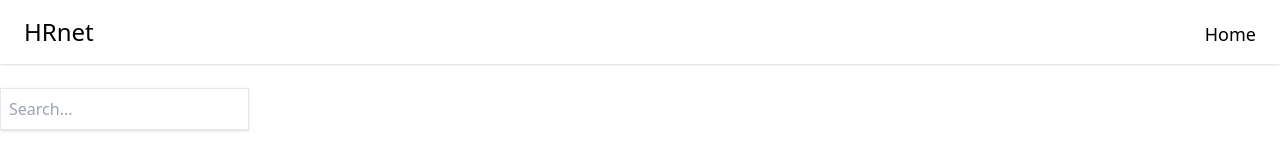
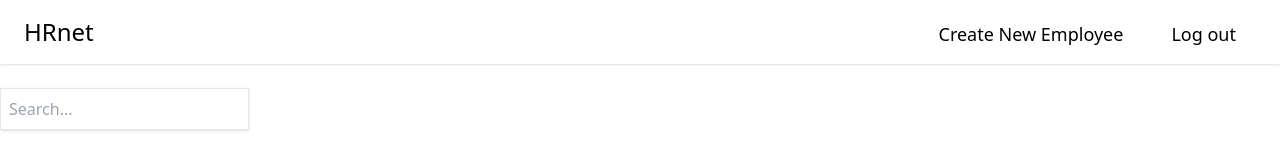
Before and after one commit to MichelD-dev/WealthHealth, a React (Vite) app: page /list in a window 1280 px wide. Shown: the top 152 px of the page. Built offline with nearby package versions, Linux system fonts and the light colour scheme; no server answers; the database is empty.

Commit message:
Création d'une page Signin/Signup

```diff
--- a/package.json
+++ b/package.json
@@ -13,6 +13,7 @@
   },
   "dependencies": {
     "@hookform/resolvers": "^2.9.11",
+    "@supabase/auth-ui-react": "^0.2.8",
     "@supabase/supabase-js": "^2.8.0",
     "@tanstack/match-sorter-utils": "^8.7.6",
     "@tanstack/react-table": "^8.7.9",
--- a/src/components/Navbar/index.tsx
+++ b/src/components/Navbar/index.tsx
@@ -1,7 +1,20 @@
-import {NavLink, useLocation} from 'react-router-dom'
+import supabase from '@/config/supabaseClient'
+import {NavLink, useLocation, useNavigate} from 'react-router-dom'
 
 const Navbar = () => {
   const {pathname} = useLocation()
+
+  const navigate = useNavigate()
+
+  supabase.auth.onAuthStateChange(async event => {
+    if (event !== 'SIGNED_OUT') {
+      navigate('/list')
+    } else {
+      navigate('/')
+    }
+  })
+
+  const signOut = async () => await supabase.auth.signOut()
 
   return (
     <>
@@ -14,23 +27,48 @@ const Navbar = () => {
             HRnet
           </a>
         </div>
-        <div>
-          {pathname === '/' ? (
+        {pathname === '/create' && (
+          <ul className="flex flex-row gap-10 mr-5 list-none">
+            <li className="list-none">
               <NavLink
                 to="/list"
                 className="text-lg no-underline text-grey-darkest hover:text-blue-dark ml-2"
               >
                 View Current Employees
               </NavLink>
-          ) : (
+            </li>
+            <li>
               <NavLink
                 to="/"
+                onClick={signOut}
                 className="text-lg no-underline text-grey-darkest hover:text-blue-dark ml-2"
               >
-              Home
+                Log out
               </NavLink>
+            </li>
+          </ul>
         )}
-        </div>
+        {pathname === '/list' && (
+          <ul className="flex flex-row gap-10 mr-5 list-none">
+            <li className="list-none">
+              <NavLink
+                to="/create"
+                className="text-lg no-underline text-grey-darkest hover:text-blue-dark ml-2"
+              >
+                Create New Employee
+              </NavLink>
+            </li>
+            <li>
+              <NavLink
+                to="/"
+                onClick={signOut}
+                className="text-lg no-underline text-grey-darkest hover:text-blue-dark ml-2"
+              >
+                Log out
+              </NavLink>
+            </li>
+          </ul>
+        )}
       </nav>
     </>
   )
--- /dev/null
+++ b/src/pages/Login/Login.tsx
@@ -0,0 +1,36 @@
+import {Auth, ThemeSupa} from '@supabase/auth-ui-react'
+import supabase from '@/config/supabaseClient'
+
+const Login = () => {
+  return (
+    <div className="flex justify-center">
+      <div className="flex flex-col  bg-white p-10 rounded-lg shadow-md mt-10 w-2/5">
+        <header>
+          <img
+            className="m-auto"
+            src="https://user.oc-static.com/upload/2020/08/14/15974125765772_image2.jpg"
+            alt="Logo de Wealth Health"
+          />
+          <Auth
+            supabaseClient={supabase}
+            appearance={{
+              theme: ThemeSupa,
+              variables: {
+                default: {
+                  colors: {
+                    brand: '#96b400',
+                    brandAccent: '#849e00',
+                  },
+                  fontSizes: {
+                    baseButtonSize: '16px',
+                  },
+                },
+              },
+            }}
+          />
+        </header>
+      </div>
+    </div>
+  )
+}
+export default Login
--- a/src/router/router.tsx
+++ b/src/router/router.tsx
@@ -7,6 +7,7 @@ import {Suspense, lazy} from 'react'
 import App from '@/App'
 
 const Form = lazy(() => import('@/pages/Employee_creation/creation'))
+const LoginForm = lazy(() => import('@/pages/Login/Login'))
 const List = lazy(() => import('@/pages/Employee_list/List'))
 const Error404 = lazy(() => import('@/pages/error404/Error404'))
 
@@ -15,6 +16,20 @@ const router = createBrowserRouter(
     <Route path="/" element={<App />}>
       <Route
         index
+        element={
+          <Suspense
+            fallback={
+              <div className="w-full mt-20 flex justify-center">
+                <p>Loading...</p>
+              </div>
+            }
+          >
+            <LoginForm />
+          </Suspense>
+        }
+      />
+      <Route
+        path="create"
         element={
           <Suspense
             fallback={
```
Also changed, not shown: 1 other file (tests, documents, lock files or other folders). Lines whose indentation alone changed are shown as unchanged.
